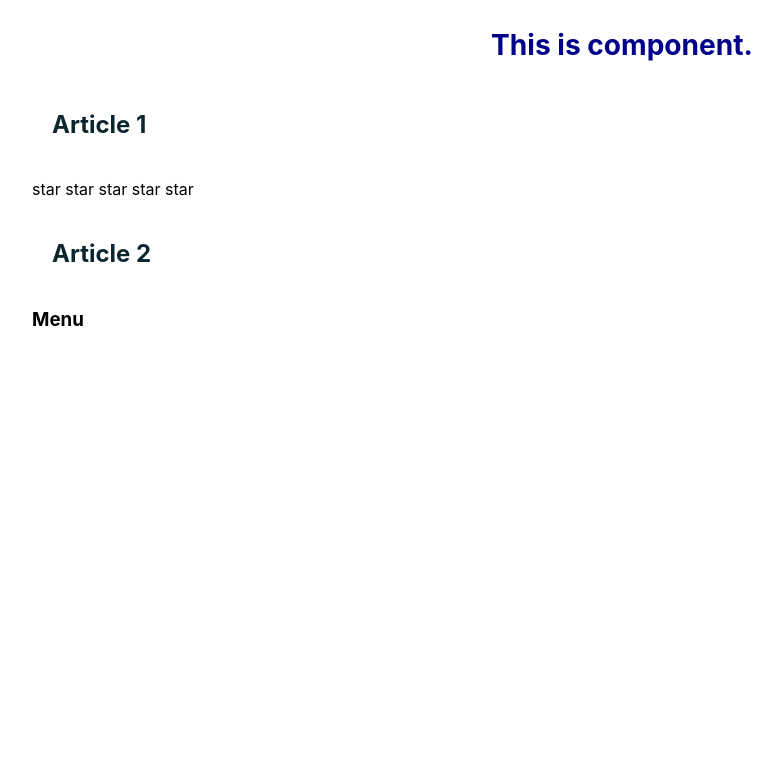
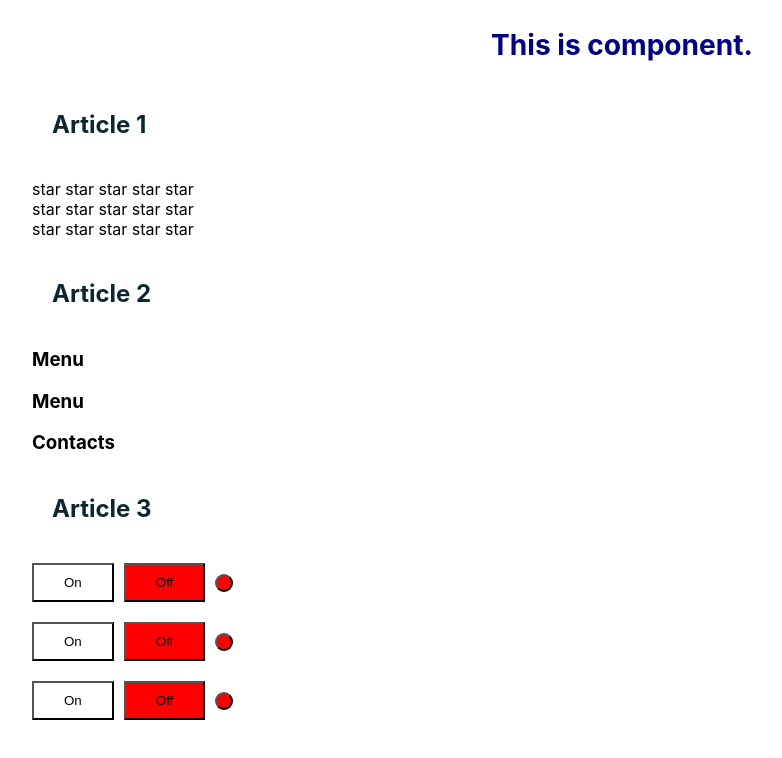
Before and after one commit to irina-snezan/react-ts, a React (Create React App) app: page / in a window 1280 px wide. Shown: the top 758 px of the page, without its empty margins (18-800 px from the left). Built offline with nearby package versions, Linux system fonts and the light colour scheme.

Commit message:
add components OnOff, UnControllerOnOff and SelfControlledAAccordion

```diff
--- a/src/App.tsx
+++ b/src/App.tsx
@@ -3,19 +3,34 @@ import './App.css';
 import {AppTitle} from './components/AppTitle/AppTitle';
 import {Rating, RatingValueType} from './components/Rating/Rating';
 import {Accordion} from './components/Accordion/Accordion';
+import {UnControllerRating} from './components/UnControllerRating/UnControllerRating';
+import {SelfControlledAAccordion} from './components/SelfControlledAccordion/SelfControlledAccordion';
+import UnControllerOnOff from './components/UnControllerOnOff/UnControllerOnOff';
+import OnOff from './components/OnOff/OnOff';
 
 
+function App(props: any) {
+    let [ratingValue, setRatingValue] = useState<RatingValueType>(0);
+    let [collapsed, setCollapsed] = useState<boolean>(true);
+    let [switchOn, setSwitchOn] = useState<boolean>(false);
 
-function App() {
-    let [ratingValue, setRatingValue] = useState<RatingValueType>(0);
-    let [collapsed, setCollapsed] = useState<boolean>(true)
     return (
         <div className="App">
             <AppTitle title={'This is component.'}/>
             <h2>Article 1</h2>
-            <Rating value={ratingValue} onClick={setRatingValue} />
+            <Rating value={ratingValue} onClick={setRatingValue}/>
+            <UnControllerRating value={props.value}/>
+            <UnControllerRating value={props.value}/>
             <h2>Article 2</h2>
-            <Accordion titleValue={'Menu'} collapsed={collapsed} onChange={() =>{setCollapsed(!collapsed)}} />
+            <Accordion titleValue={'Menu'} collapsed={collapsed} onChange={() => {
+                setCollapsed(!collapsed)
+            }}/>
+            <SelfControlledAAccordion titleValue={'Menu'}/>
+            <SelfControlledAAccordion titleValue={'Contacts'}/>
+            <h2>Article 3</h2>
+            <OnOff title1={'On'} title2={'Off'}/>
+            <OnOff title1={'On'} title2={'Off'}/>
+            <UnControllerOnOff title1={'On'} title2={'Off'} on={switchOn} onChange={(on) => setSwitchOn(on)}/>
         </div>
     );
 }
--- /dev/null
+++ b/src/components/OnOff/OnOff.module.css
@@ -0,0 +1,16 @@
+.button {
+    display: flex;
+    align-items: center;
+    margin-top: 20px;
+
+}
+.button_item {
+    margin-right: 10px;
+    padding: 10px 30px;
+}
+
+.button_item:last-child {
+    border-radius: 20px;
+    padding: 7px 7px;
+
+}
--- /dev/null
+++ b/src/components/OnOff/OnOff.tsx
@@ -0,0 +1,39 @@
+import React, {useState} from 'react';
+import classes from './OnOff.module.css'
+
+type OnOffPropsType = {
+    title1: string
+    title2: string
+
+}
+
+function OnOff(props: OnOffPropsType) {
+
+    let [on, setOn] = useState(false);
+    const onStyle = {
+        background: on ? 'green' : 'white'
+    }
+    const offStyle = {
+        background: on ? 'white' : 'red'
+    }
+    const indicatorStyle = {
+        background: on ? 'green' : 'red'
+    }
+    const buttonOnHandler = () => {
+        setOn(true);
+    }
+
+    const buttonOffHandler = () => {
+        setOn(false) ;
+    }
+
+    return (
+        <div className={classes.button}>
+            <button style={onStyle} className={classes.button_item} onClick={buttonOnHandler}>{props.title1}</button>
+            <button style={offStyle} className={classes.button_item} onClick={buttonOffHandler}>{props.title2}</button>
+            <button style={indicatorStyle} className={classes.button_item}></button>
+        </div>
+    )
+}
+
+export default OnOff;
--- /dev/null
+++ b/src/components/SelfControlledAccordion/SelfControlledAccordion.tsx
@@ -0,0 +1,48 @@
+import React, {useState} from 'react';
+
+type SelfControlledAccordionPropsType = {
+    titleValue: string
+}
+
+export function SelfControlledAAccordion(props: SelfControlledAccordionPropsType) {
+
+    let [collapsed, setCollapsed] = useState(true);
+
+    return (
+        <div>
+            <AccordionTitle title={props.titleValue} onClick={() => {
+                setCollapsed(!collapsed)
+            }}/>
+            {!collapsed && <AccordionBody/>}
+        </div>
+    )
+}
+
+type AccordionTitlePropsType = {
+    title: string
+    onClick: () => void
+}
+
+function AccordionTitle(props: AccordionTitlePropsType) {
+    //console.log('AccordionTitle render');
+    return (
+        <h3 onClick={() => {
+            props.onClick()
+        }}>{props.title}</h3>
+    );
+}
+
+type AccordionBodyPropsType = {}
+
+function AccordionBody(props: AccordionBodyPropsType) {
+    //console.log('AccordionBody render');
+    return (
+        <div>
+            <ul>
+                <li>1</li>
+                <li>2</li>
+                <li>3</li>
+            </ul>
+        </div>
+    );
+}
--- /dev/null
+++ b/src/components/UnControllerOnOff/UnControllerOnOff.tsx
@@ -0,0 +1,41 @@
+import React, {useState} from 'react';
+import classes from './../OnOff/OnOff.module.css'
+
+type OnOffPropsType = {
+    title1: string
+    title2: string
+    on: boolean
+    onChange: (on: boolean) => void
+}
+
+function UnControllerOnOff(props: OnOffPropsType) {
+ let[on, setOn] = useState(false)
+
+
+    const onStyle = {
+        background: on ? 'green' : 'white'
+    }
+    const offStyle = {
+        background: on ? 'white' : 'red'
+    }
+    const indicatorStyle = {
+        background: on ? 'green' : 'red'
+    }
+    const onClicked = () => {
+        setOn(true)
+        props.onChange(true)
+    }
+    const offClicked = () => {
+        setOn(false)
+        props.onChange(false)
+    }
+    return (
+        <div className={classes.button}>
+            <button style={onStyle} className={classes.button_item} onClick={onClicked}>On</button>
+            <button style={offStyle} className={classes.button_item} onClick={offClicked}>Off</button>
+            <button style={indicatorStyle} className={classes.button_item}></button>
+        </div>
+    )
+}
+
+export default UnControllerOnOff;
--- /dev/null
+++ b/src/components/UnControllerRating/UnControllerRating.tsx
@@ -0,0 +1,31 @@
+import React, {useState} from 'react';
+
+export type UnControllerRatingPropsType = {
+    value: 0 | 1 | 2 | 3 | 4 | 5
+}
+
+export function UnControllerRating(props: UnControllerRatingPropsType) {
+    let [value, setValue] = useState(0);
+
+    return (
+        <div>
+            <Star selected={value > 0} setValue={setValue} value={1}/>
+            <Star selected={value > 1} setValue={setValue} value={2}/>
+            <Star selected={value > 2} setValue={setValue} value={3}/>
+            <Star selected={value > 3} setValue={setValue} value={4}/>
+            <Star selected={value > 4} setValue={setValue} value={5}/>
+        </div>
+    )
+}
+
+type StarPropsType = {
+    selected: boolean
+    value: 1 | 2 | 3 | 4 | 5
+    setValue: (value: 1 | 2 | 3 | 4 | 5) => void
+}
+
+function Star(props: StarPropsType) {
+    return <span onClick={() => {
+        props.setValue(props.value)
+    }}>{props.selected ? <b>star </b> : 'star '}</span>
+}
```
